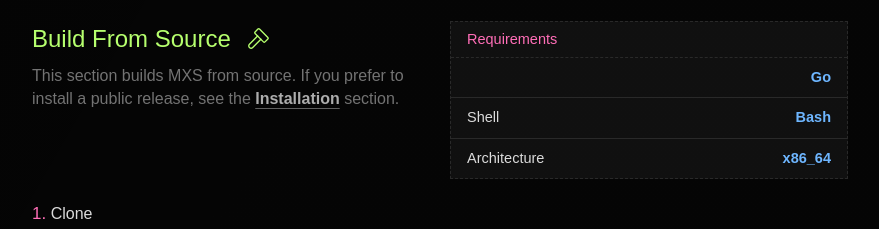
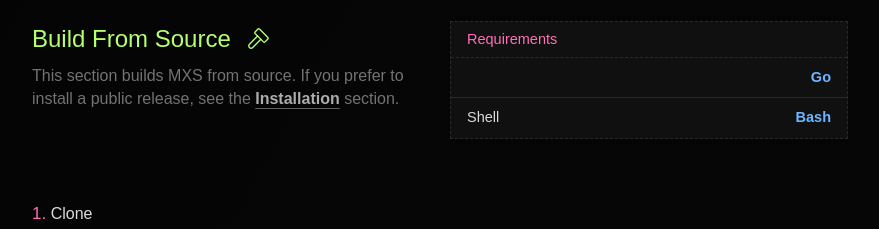
Before and after one commit to yuriongit/mxs-web, a React (Vite) app: page / in a window 1280 px wide. Shown: the part 2340-2569 px from the top of the page, without its empty margins (200-1079 px from the left). Built offline with nearby package versions, Linux system fonts and the light colour scheme; a web font is replaced by a local one.

Commit message:
feat(home-source-build-reqs): remove Architecture requirement entry(incorrect)

```diff
--- a/src/info.js
+++ b/src/info.js
@@ -70,7 +70,6 @@ export const buildFromSourceReqs = [
     name: "Bash",
     version: null,
   },
-  { type: "Architecture", name: "x86_64" },
 ]
 
 export const installationReqs = [
```
